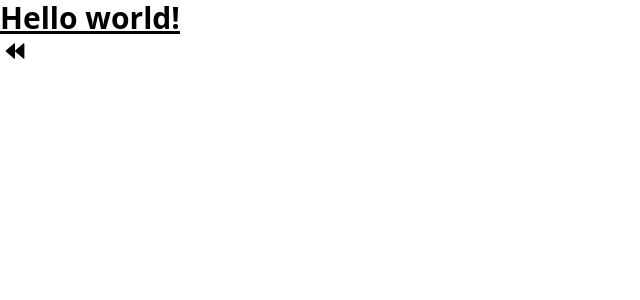
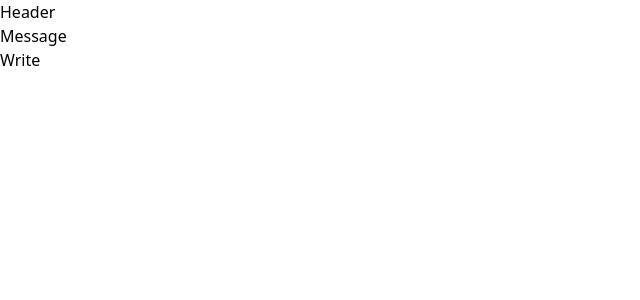
Before and after one commit to MuhammadTayyabSheikh/dummy_chat_application, a React (Create React App) app: page / in a window 1280 px wide. Shown: the top 300 px of the page, without its empty margins (0-640 px from the left). Built offline with nearby package versions, Linux system fonts and the light colour scheme.

Commit message:
Folder and File structure

```diff
--- a/src/App.js
+++ b/src/App.js
@@ -1,10 +1,9 @@
-import { AiFillBackward } from "react-icons/ai";
-
+import ChatBox from "./components/ChatBox";
 function App() {
   return (
-    <h1 className="text-3xl font-bold underline">
-      Hello world! <AiFillBackward/>
-    </h1>
+    <div>
+      <ChatBox />
+    </div>
   );
 }
 
--- /dev/null
+++ b/src/components/ChatBox/Header.jsx
@@ -0,0 +1,5 @@
+const Header = () => {
+	return <div>Header</div>;
+};
+
+export default Header;
--- /dev/null
+++ b/src/components/ChatBox/Message.jsx
@@ -0,0 +1,5 @@
+const Message = () => {
+	return <div>Message</div>;
+};
+
+export default Message;
--- /dev/null
+++ b/src/components/ChatBox/Messages.jsx
@@ -0,0 +1,7 @@
+import Message from "./Message";
+
+const Messages = () => {
+	return <Message />;
+};
+
+export default Messages;
--- /dev/null
+++ b/src/components/ChatBox/Write.jsx
@@ -0,0 +1,5 @@
+const Write = () => {
+	return <div>Write</div>;
+};
+
+export default Write;
--- /dev/null
+++ b/src/components/ChatBox/index.jsx
@@ -0,0 +1,15 @@
+import Header from "./Header";
+import Messages from "./Messages";
+import Write from "./Write";
+
+const ChatBox = () => {
+    return (
+        <div>
+            <Header />
+            <Messages />
+            <Write />
+        </div>
+    );
+}
+
+export default ChatBox;
```
